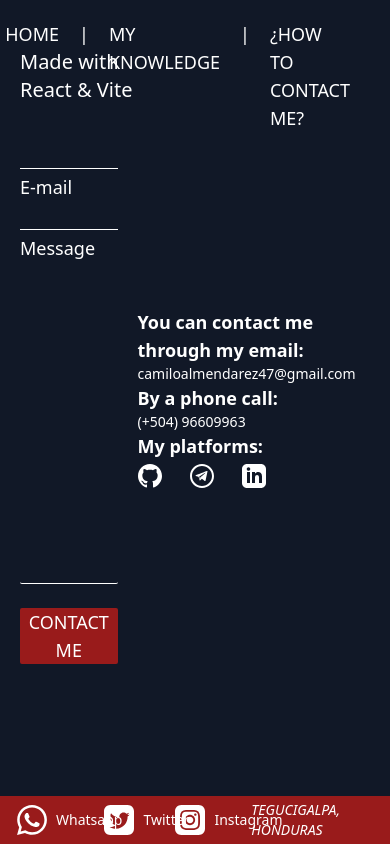
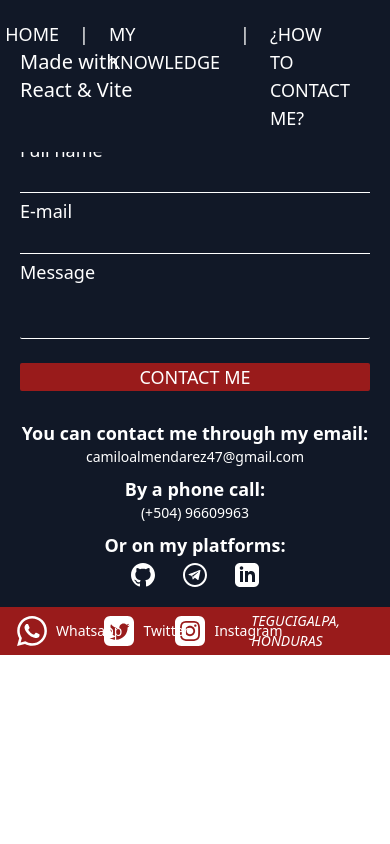
Before and after one commit to Rublox99/portafolio-ruben-almendares, a React (Vite) app: page /contactMe in a window 390 px wide. Built offline with nearby package versions, Linux system fonts and the light colour scheme.

Commit message:
Configurada responsividad para celular

```diff
--- a/src/pages/ContactMe.jsx
+++ b/src/pages/ContactMe.jsx
@@ -13,11 +13,11 @@ const ContactMe = () => {
   const [msg, setMsg] = useState("");
 
   return (
-    <div className='bg-gray-900 flex flex-col h-screen'>
+    <div className='bg-gray-900 flex flex-col h-screen phone:h-full'>
       <Header />
-      <section className='text-white text-lg flex justify-center m-auto h-full w-full'>
+      <section className='text-white text-lg flex phone:flex-col justify-center m-auto h-full w-full'>
         {/*FORMULARIO DE CONTACTO*/}
-        <div className='flex flex-col w-1/4 py-28 mx-5'>
+        <div className='flex flex-col w-1/4 phone:w-full py-28 phone:mt-32 phone:py-2 phone:px-5 mx-5 phone:mx-0'>
           <label>Full name</label>
           <input type="text" id='nombreCompleto' className={classNames('my-1 px-1 text-base bg-transparent border-b border-white transition-all',
             'hover:bg-white hover:rounded-sm hover:border-black hover:text-black')}
@@ -35,15 +35,15 @@ const ContactMe = () => {
         </div>
 
         {/*MEDIOS DE CONTACTO*/}
-        <div className='text-white my-auto flex flex-col'>
+        <div className='text-white my-auto flex flex-col phone:text-center'>
           <label className='font-semibold text-lg'>You can contact me through my email:</label>
           <p className='text-sm'>camiloalmendarez47@gmail.com</p>
 
-          <label className='font-semibold text-lg'>By a phone call:</label>
+          <label className='font-semibold text-lg phone:mt-2'>By a phone call:</label>
           <p className='text-sm'>(+504) 96609963</p>
 
-          <label className='font-semibold text-lg'>My platforms:</label>
-          <ul className='flex justify-start mt-1'>
+          <label className='font-semibold text-lg phone:mt-2'>Or on my platforms:</label>
+          <ul className='flex justify-start mt-1 phone:justify-center phone:mb-5'>
             <li className='mr-7 flex hover:invert transition-all duration-200'><a href="https://github.com/Rublox99" className='my-auto'><img src="webGraphics/favicon-github.svg" className='invert'/></a></li>
             <li className='mr-7 flex hover:invert transition-all duration-200'><a href="https://t.me/rub_av" className='my-auto'><img src="webGraphics/favicon-telegram.svg" className='invert'/></a></li>
             <li className='flex hover:invert transition-all duration-200'><a href="https://www.linkedin.com/in/rubenalmendareshn/" className='my-auto'><img src="webGraphics/favicon-linkedin.svg" className='invert'/></a></li>
```
